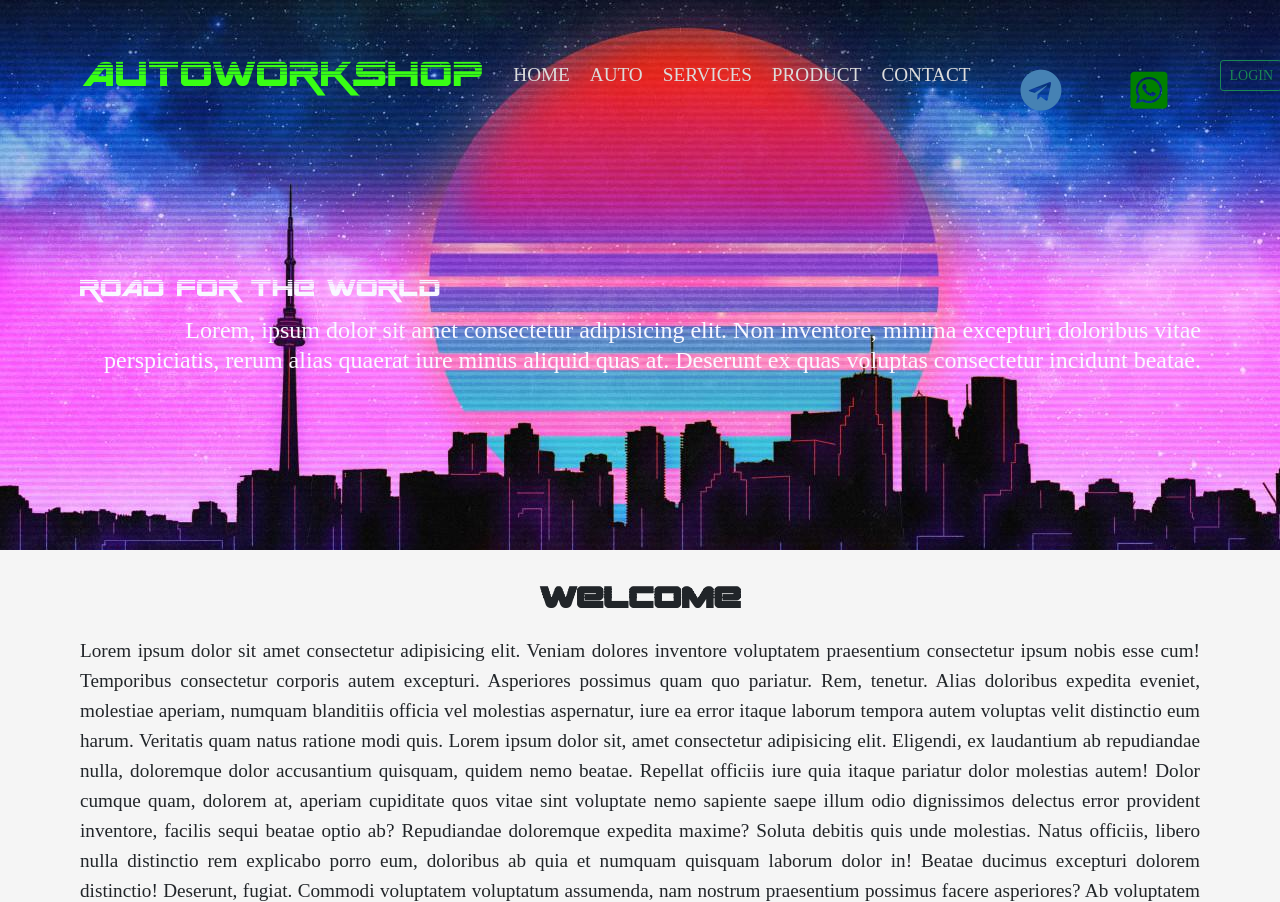
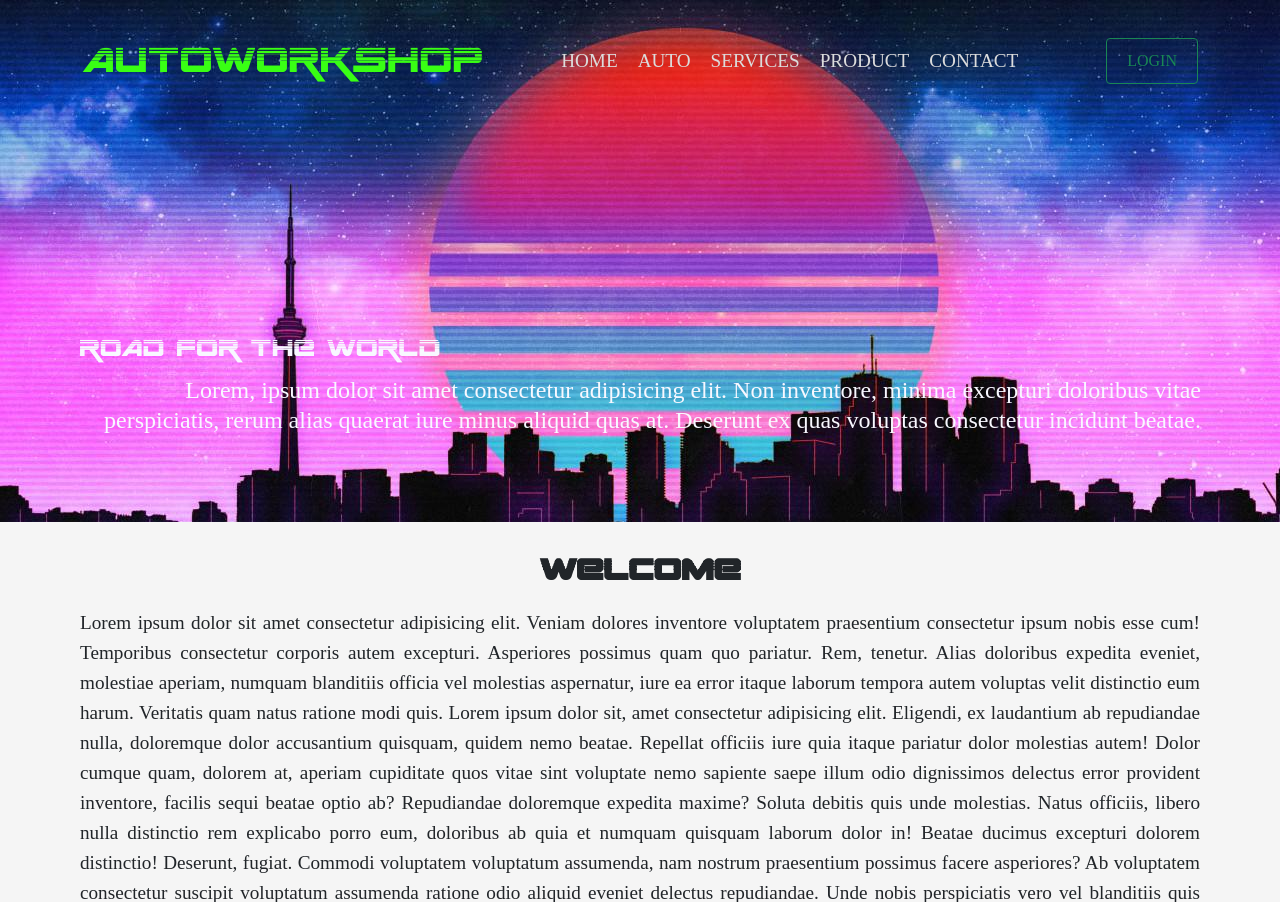
Before and after one commit to rlhardrock/WorkShop, a PHP site: page /main.html in a window 1280 px wide. Shown: the top 902 px of the page. Run offline with PHP 8.4, Linux system fonts and the light colour scheme.

Commit message:
add bottom-neon - traslade  wa&tg header to footer, change bg footer

```diff
--- a/main.html
+++ b/main.html
@@ -33,14 +33,10 @@
             <li class="menu-item"><a href="" class="menu-link"><span>AUTO</span></a></li>
             <li class="menu-item"><a href="" class="menu-link"><span>SERVICES</span></a></li>
             <li class="menu-item"><a href="../views/products.html" class="menu-link"><span>PRODUCT</span></a></li>
-            <li class="menu-item"><a href="" class="menu-link"><span>CONTACT</span></a></li>
-            <div class="nav-social">
-              <a href="" class="nav-social-item"><i class="fab fa-telegram"></i></a>
-              <a href="" class="nav-social-item"><i class="fab fa-whatsapp-square"></i></a>
-            </div>
+            <li class="menu-item"><a href="#connect-us" class="menu-link"><span>CONTACT</span></a></li>
           </ul>
         </nav>
-        <button type="submit" class="btn btn-outline-success btn-sm" onclick="location.href='../views/login.html'">LOGIN</button>
+        <button type="button" class="btn btn-neon btn-outline-success" onclick="location.href='../views/login.html'">LOGIN</button>
       </div>
     </header>
 
@@ -201,59 +197,6 @@
       </div>
     </section>
 
-
-    <!-- <section class="container-lg">
-      <h2 class="automovil-title">SPONSORS</h2>
-      <div class="row row-cols-1 row-cols-lg-5 g-5">
-        <div class="col">
-          <div class="card h-100">
-            <img src="../img/avenger/task181.png" class="card-img-top" alt="...">
-            <div class="card-body">
-              <h5 class="card-title">Elizabeth Ilyushin</h5>
-              <p class="card-text">This is a wider card with supporting text below as a natural lead-in to additional content. This content is a little bit longer. lorem*5</p>
-            </div>
-          </div>
-        </div>
-        <div class="col">
-          <div class="card h-100">
-            <img src="../img/avenger/task25.png" class="card-img-top" alt="...">
-            <div class="card-body">
-              <h5 class="card-title">Ekaterina Antonov</h5>
-              <p class="card-text">This is a wider card with supporting text below as a natural lead-in to additional content. This content is a little bit longer.</p>
-            </div>
-          </div>
-        </div>
-        <div class="col">
-          <div class="card h-100">
-            <img src="../img/avenger/task26.png" class="card-img-top" alt="...">
-            <div class="card-body">
-              <h5 class="card-title">Svetlana Mikoyan</h5>
-              <p class="card-text">This is a wider card with supporting text below as a natural lead-in to additional content. This card has even longer content than the first to show that equal height action.</p>
-            </div>
-          </div>
-        </div>
-        <div class="col">
-          <div class="card h-100">
-            <img src="../img/avenger/task107.png" class="card-img-top" alt="...">
-            <div class="card-body">
-              <h5 class="card-title">Natasha Yakolev</h5>
-              <p class="card-text">This is a wider card with supporting text below as a natural lead-in to additional content. This content is a little bit longer.</p>
-            </div>
-          </div>
-        </div>
-        <div class="col">
-          <div class="card h-100">
-            <img src="../img/avenger/task136.png" class="card-img-top" alt="...">
-            <div class="card-body">
-              <h5 class="card-title">Yelena Sujoi</h5>
-              <p class="card-text">This is a wider card with supporting text below as a natural lead-in to additional content. This content is a little bit longer.</p>
-            </div>
-          </div>
-        </div>
-      </div>
-    </section> -->
-
-
     <section class="body-card">
       <h2 class="automovil-title">SPONSORS</h2>
 
@@ -332,7 +275,9 @@
           <div class="foot-icon"><a href=""><i class="fab fa-facebook-f"></i></a></div>
           <div class="foot-icon"><a href=""><i class="fab fa-vk"></i></a></div>
           <div class="foot-icon"><a href=""><i class="fab fa-youtube"></i></a></div>
-          <div class="foot-icon"><a href=""><i class="fab fa-instagram"></i></a></div>
+          <div class="foot-icon"><a href=""><i class="fab fa-telegram"></i></a></div>
+          <div class="foot-icon"><a href=""><i class="fab fa-whatsapp-square"></i></a></div>
+          </div>
         </div>
       </div>
       <div class="footer-column footer-m50d25">
@@ -346,7 +291,7 @@
         <p><i class="fab fa-twitter"></i> Mientras el círculo de su compasión no abarque a todos los seres vivos, el hombre como animal mas evolucionado, no hallará la paz por sí mismo (Albert Schweitzer)</p>
       </div>
       <div class="footer-column footer-m50d25">
-        <h2 class="footer-title">CONTACT US</h2>
+        <h2 class="footer-title"  id="connect-us">CONTACT US</h2>
           <div class="contact-icon"><i class="fas fa-phone-alt"></i>
           <p> +57 666 777 674523 Omicron 8</p>
           </div>
--- a/style/layout.css
+++ b/style/layout.css
@@ -237,7 +237,25 @@
     cursor: pointer;
 }
 
+/*============================*/
+/* Neon Loggin */
+/*============================*/
 
+.btn-neon{
+    position: relative;
+    display: inline-block;
+    padding: 10px 20px 10px 20px;
+    margin-left: 10px;
+    text-decoration: none;
+    font-size: 16px;
+    transition: 0.2s;
+}
+
+.btn-neon:hover{
+    background: #39FF14;
+    box-shadow: 0 0 10px #a945c7, 0 0 40px navy, 0 0 80px #a945c7;
+    transition-delay: 0.2s;
+}
 
 /*============================*/
 /* All Schema */
@@ -270,7 +288,7 @@
     color: red;
     display: block;
     padding: 5px 15px;
-    cursor: cell;
+    cursor: pointer;
 }
 
 .menu{
@@ -315,20 +333,6 @@
 /* Navigator */
 /*============================*/
 
-.nav-social{
-    display: flex;
-    justify-content: center;
-}
-
-.nav-social-item{
-    padding: 35px;
-    display: block;
-    text-align: center;
-    margin: 5px;
-    width: 100px;
-    height: 100px;
-    font-size: 2.2em;
-}
 
 /*============================*/
 /* Inclusion del JS */
@@ -345,7 +349,7 @@
 
 .banner{
     background: url("../img/system/system10.jpg");
-    min-height: 550px;
+    height: 650px;
     width: 100%;
     position: absolute;
     top: 0;
@@ -692,7 +696,9 @@
 /*============================*/
 
 .footer-main{
-    background: teal;
+    background: #1a2a6c;
+    background: -webkit-linear-gradient(to bottom, #fdbb2d, #b21f1f, #1a2a6c);
+    background: linear-gradient(to bottom, #fdbb2d, #b21f1f, #1a2a6c);
     color: whitesmoke;
     padding: 20px;
     display: flex;
@@ -705,7 +711,7 @@
 }
 
 .footer-title{
-    color: silver;
+    color: black;
     text-align: center;
 }
 
@@ -721,7 +727,7 @@
 }
 
 .foot-icon{
-    padding: 25px;
+    padding: 15px;
     font-size: 2.5em;
 }
 
@@ -763,15 +769,10 @@
 .fa-whatsapp-square{
     color: green;
 }
-.fa-instagram{
-    color: indigo;
-}
 .fa-youtube{
     color: crimson;
 }
-.fa-discord{
-    color: dimgray;
-}
+
 
 /*============================*/
 /* Media Config */
```
